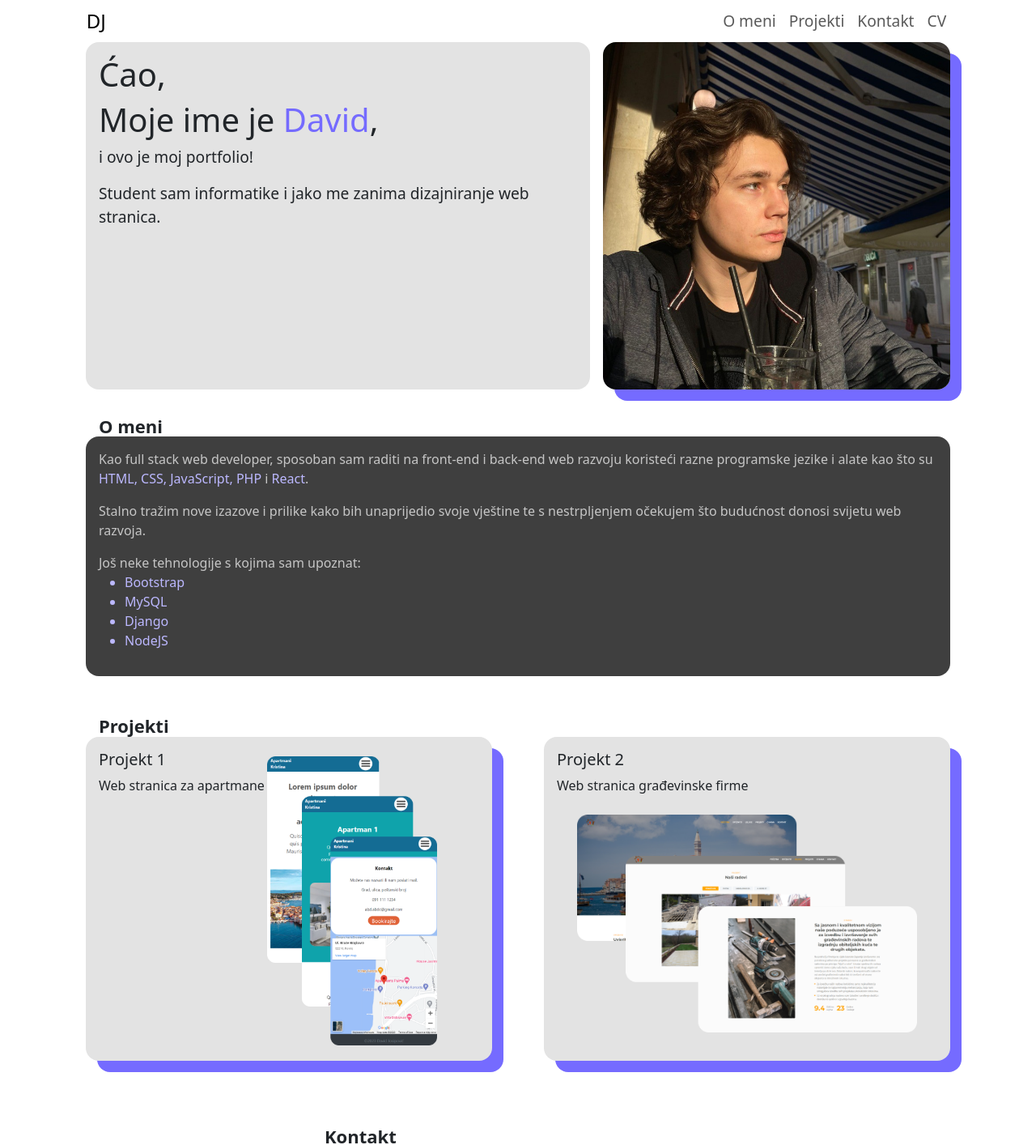
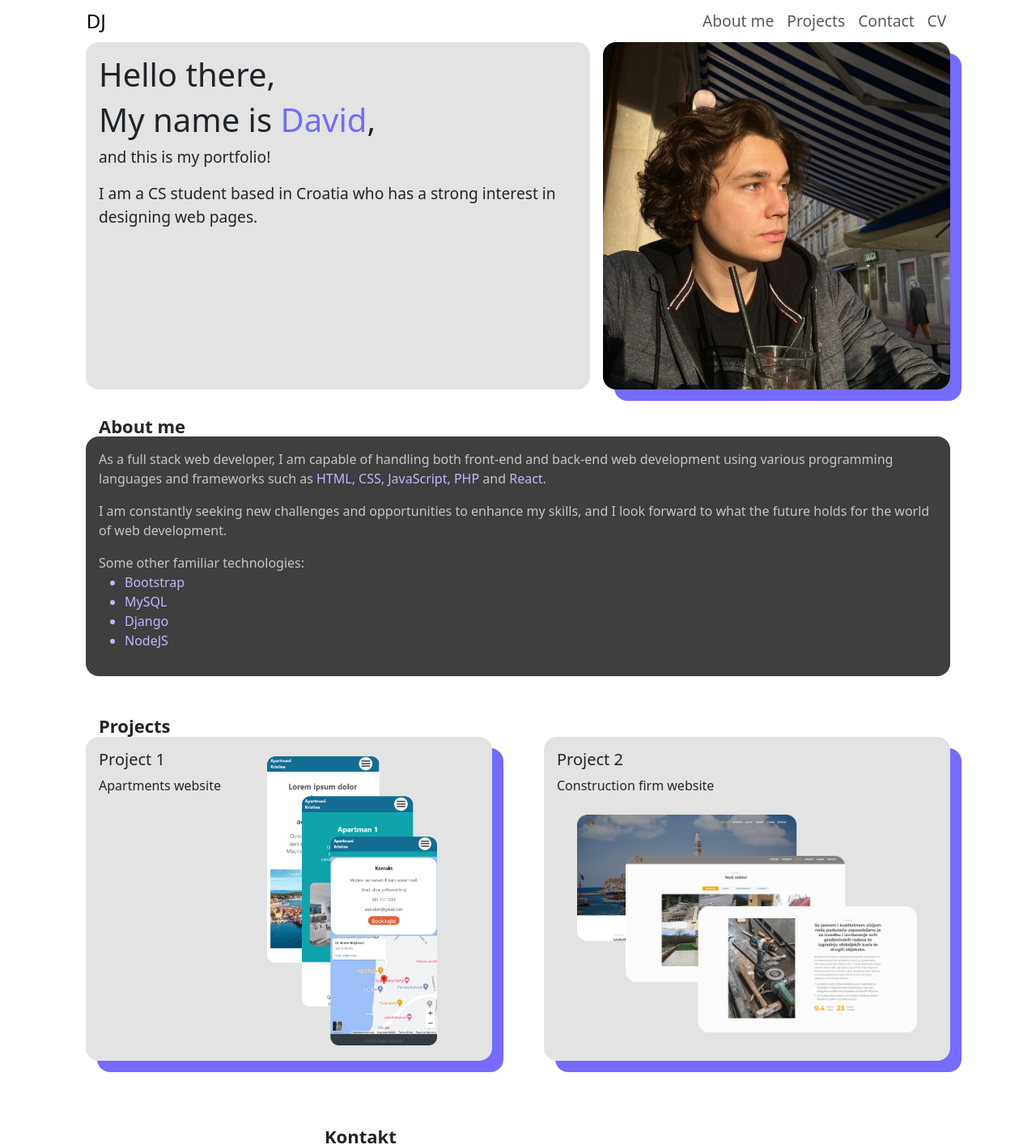
Before and after one commit to davidjosipovic/portfolio, a React (Create React App) app: page /#/ in a window 1280 px wide. Shown: the top 1414 px of the page at 81% size. Built offline with nearby package versions, Linux system fonts and the light colour scheme.

Commit message:
Translation

```diff
--- a/src/components/about.jsx
+++ b/src/components/about.jsx
@@ -6,10 +6,9 @@ function About() {
 
     <div  className="About">
 
-            <p>Kao full stack web developer, sposoban sam raditi na front-end i back-end web razvoju koristeći razne programske jezike i alate kao što su <span className='purple-light'>HTML, CSS, JavaScript, PHP</span> i <span className='purple-light'>React</span>.</p>
-            <p>Stalno tražim nove izazove i prilike kako bih unaprijedio svoje vještine te s nestrpljenjem očekujem što budućnost donosi svijetu web razvoja.</p>
-            <p>Još neke tehnologije s kojima sam upoznat:<ul className='purple-light'>
-            <div></div>
+       <p>As a full stack web developer, I am capable of handling both front-end and back-end web development using various programming languages and frameworks such as <span className='purple-light'>HTML, CSS, JavaScript, PHP</span> and <span className='purple-light'>React</span>.</p>
+            <p>I am constantly seeking new challenges and opportunities to enhance my skills, and I look forward to what the future holds for the world of web development.</p>
+            <p>Some other familiar technologies:<ul className='purple-light'>
                 <li>Bootstrap</li>
                 <li>MySQL</li>
                 <li>Django</li>
--- a/src/components/contact.jsx
+++ b/src/components/contact.jsx
@@ -6,8 +6,8 @@ function Contact() {
    <div >
     <h2 className='naslov' id='contact'>Kontakt</h2>
     <div className="Contact">
-            <h1>Ako me želite kontaktirati, </h1>
-            <p>do mene možete doći klikom na jednu od ovih poveznica.</p>
+            <h1>If you want to reach me, </h1>
+            <p>you can get to me by clicking one of these links.</p>
             <ul className='links'>
                 <li><a href="https://github.com/davidjosipovic" target='_blank' rel="noopener noreferrer"><img src="./github.svg" alt="github" /></a></li>
                 <li><a href="https://www.instagram.com/josipovicdavid/" target='_blank' rel="noopener noreferrer"><img src="./instagram.svg" alt="instagram" /></a></li>
--- a/src/components/footer.jsx
+++ b/src/components/footer.jsx
@@ -2,7 +2,7 @@
 function Footer() {
   return (
     <div className="Footer" style={{textAlign:"center",padding:"1rem",opacity:"80%"}}>
-       Kreirao David Josipović
+       Created by David Josipović
     </div>
   );
 }
--- a/src/components/hero.jsx
+++ b/src/components/hero.jsx
@@ -5,11 +5,10 @@ function Hero() {
   return (
     <div  className="Hero">
         <div className='HeroText'>
-            <h1>Ćao,</h1>
-            <h1>Moje ime je <span className='purple'>David</span>,</h1>
-            <p>i ovo je moj portfolio!</p>
-            <p>Student sam informatike i jako me zanima dizajniranje web stranica.</p>
-
+        <h1>Hello there,</h1>
+            <h1>My name is <span className='purple'>David</span>,</h1>
+            <p>and this is my portfolio!</p>
+            <p>I am a CS student based in Croatia who has a strong interest in designing web pages.</p>
         </div>
         <div className=' HeroImg'>
 
--- a/src/components/navbar.jsx
+++ b/src/components/navbar.jsx
@@ -20,13 +20,13 @@ function Navbar() {
     <div className="collapse navbar-collapse" id="navbarNav">
       <ul  className="navbar-nav">
         <li  className="nav-item">
-        <HashLink scroll={el => scrollWithOffset(el)} smooth to="#about" class="nav-link "> <span data-bs-toggle="collapse"  data-bs-target=".navbar-collapse.show" >O meni</span></HashLink>
+        <HashLink scroll={el => scrollWithOffset(el)} smooth to="#about" class="nav-link "> <span data-bs-toggle="collapse"  data-bs-target=".navbar-collapse.show" >About me</span></HashLink>
         </li>
         <li className="nav-item">
-        <HashLink scroll={el => scrollWithOffset(el)} smooth to="#projects" class="nav-link "><span data-bs-toggle="collapse"  data-bs-target=".navbar-collapse.show" >Projekti</span></HashLink>
+        <HashLink scroll={el => scrollWithOffset(el)} smooth to="#projects" class="nav-link "><span data-bs-toggle="collapse"  data-bs-target=".navbar-collapse.show" >Projects</span></HashLink>
         </li>
         <li className ="nav-item">
-        <HashLink scroll={el => scrollWithOffset(el)} smooth to="#contact" class="nav-link "><span data-bs-toggle="collapse"  data-bs-target=".navbar-collapse.show" >Kontakt</span></HashLink>
+        <HashLink scroll={el => scrollWithOffset(el)} smooth to="#contact" class="nav-link "><span data-bs-toggle="collapse"  data-bs-target=".navbar-collapse.show" >Contact</span></HashLink>
         </li>
         <li className="nav-item">
           <a  class="nav-link" href="./CV.pdf" target='_blank' rel="noopener noreferrer"><span data-bs-toggle="collapse"  data-bs-target=".navbar-collapse.show" >CV</span></a>
--- a/src/components/p1.jsx
+++ b/src/components/p1.jsx
@@ -14,10 +14,10 @@ function P1() {
 
   return (
     <div className='p1'>
-      <h3>Projekt 1 <a className='github' href="https://github.com/davidjosipovic/apartment-website" target='_blank' rel="noopener noreferrer"><img src="./github.svg" alt="github" /></a></h3>
-      <p>Web stranica za apartmane</p>
+      <h3>Project 1 <a className='github' href="https://github.com/davidjosipovic/apartment-website" target='_blank' rel="noopener noreferrer"><img src="./github.svg" alt="github" /></a></h3>
+      <p>Apartments website</p>
       <p className='txt'>
-        Moj prvi projekt je web stranica za iznajmljivanje apartmana koja prikazuje dostupne apartmane i omogućava korisnicima jednostavno rezerviranje.<br/> Kroz atraktivan dizajn i intuitivno korisničko iskustvo, cilj stranice je olakšati pronalazak i rezervaciju željenog smještaja.
+      "My first project is a website for apartment rentals that displays available apartments and allows users to easily make reservations.<br/> Through an attractive design and intuitive user experience, the goal of the website is to facilitate finding and booking desired accommodations."
       </p>
       <div className='slideshow-container'>
         <div className={`mySlides ${slideIndex === 0 ? 'active' : ''}`}>
--- a/src/components/p2.jsx
+++ b/src/components/p2.jsx
@@ -15,9 +15,9 @@ function P2() {
   return (
     <div className='p2'>
       <h3>Projekt 2 <a className='github' href="https://github.com/davidjosipovic/mir-gradjevinarstvo-website" target='_blank' rel="noopener noreferrer"><img src="./github.svg" alt="github" /></a></h3>
-      <p>Web stranica građevinske firme</p>
+      <p>Construction firm website</p>
       <p className='txt'>
-      Moj drugi projekt je statična web stranica za građevinsku firmu, koja predstavlja moje vještine u dizajnu i razvoju web stranica.<br/> Ova stranica pruža informacije o uslugama, referencama i kontaktima građevinske firme. Kroz estetski privlačan dizajn i intuitivnu navigaciju, cilj je privući potencijalne klijente i pružiti im ugodno iskustvo pregledavanja.
+      "My second project is a static website for a construction company, showcasing my skills in web design and development. This website provides information about the services, references, and contacts of the construction company.<br />Through aesthetically appealing design and intuitive navigation, the goal is to attract potential clients and provide them with a pleasant browsing experience."
       </p>
       <div className='slideshow-container'>
         <div className={`mySlides2 ${slideIndex === 0 ? 'active' : ''}`}>
--- a/src/components/projects.jsx
+++ b/src/components/projects.jsx
@@ -7,13 +7,13 @@ function Projects() {
 
     <div  className="Projects">
         <div className='Project'>
-            <h3>Projekt 1</h3>
-            <p>Web stranica za apartmane</p>
+            <h3>Project 1</h3>
+            <p>Apartments website</p>
             <Link to="/project1"><img id='project1' src="./Apartman.png" alt="Apartman" /></Link>
         </div>
         <div  className='Project'>
-            <h3>Projekt 2</h3>
-            <p>Web stranica građevinske firme</p>
+            <h3>Project 2</h3>
+            <p>Construction firm website</p>
             <Link to="/project2"><img id='project2' src="./Mir.png" alt="Mir" /></Link>
         </div>
 
--- a/src/pages/Home.js
+++ b/src/pages/Home.js
@@ -14,9 +14,9 @@ function Home() {
     <div className="container">
       <Navbar/>
       <Hero/>
-      <h2 id='about'>O meni</h2>
+      <h2 id='about'>About me</h2>
       <About/>
-      <h2 id='projects' className='pTitle'>Projekti</h2>
+      <h2 id='projects' className='pTitle'>Projects</h2>
       <Projects/>
       <Contact/>
       <Footer/>
```
